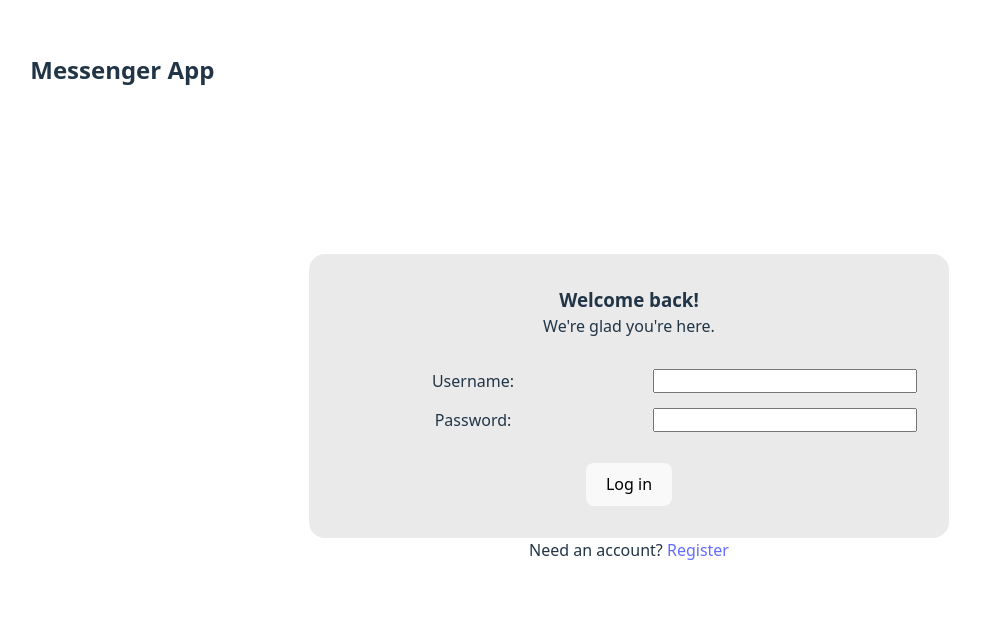
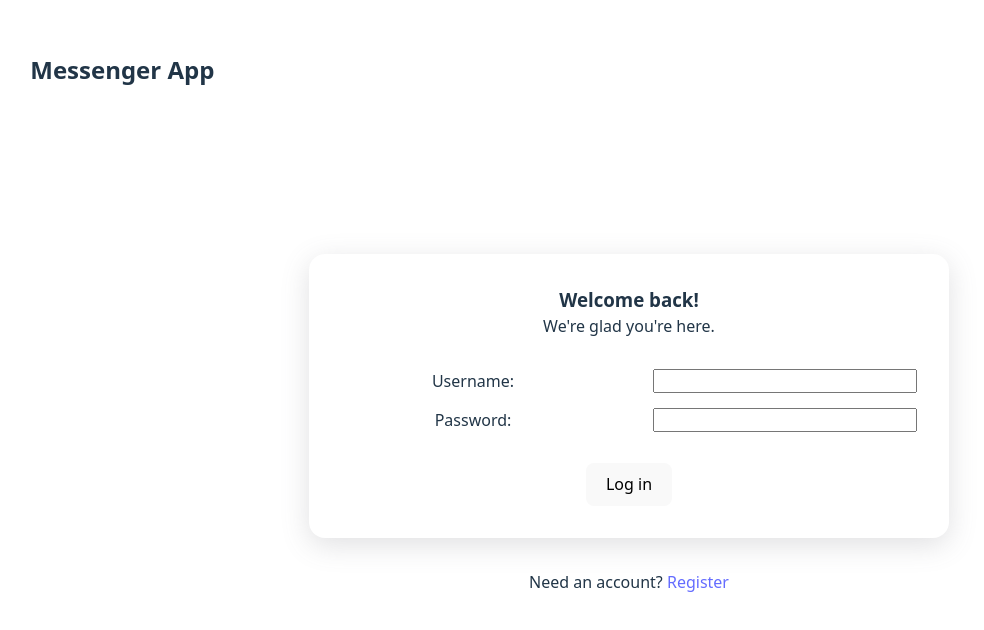
Before and after one commit to xzovy1/messenger, a React (Vite) app in the folder frontend/: page /auth/log-in in a window 1280 px wide. Shown: the top 630 px of the page, without its empty margins (11-995 px from the left). Built offline with nearby package versions, Linux system fonts and the light colour scheme.

Commit message:
change background to shadow for login and signup forms

```diff
--- a/frontend/src/Login.jsx
+++ b/frontend/src/Login.jsx
@@ -58,7 +58,7 @@ const Login = () => {
         </div>
         <button>Log in</button>
       </form>
-      <div>Need an account? <a href="/auth/sign-up">Register</a></div>
+      <div className={styles.footer}>Need an account? <a href="/auth/sign-up">Register</a></div>
     </>
   );
 };
--- a/frontend/src/Signup.jsx
+++ b/frontend/src/Signup.jsx
@@ -83,7 +83,7 @@ const Signup = () => {
 
         <button type="submit">Create</button>
       </form>
-      <div> <a href="/auth/log-in">Return to login</a></div>
+      <div className={styles.footer}> <a href="/auth/log-in">Return to login</a></div>
     </>
   );
 };
--- a/frontend/src/public/auth.module.css
+++ b/frontend/src/public/auth.module.css
@@ -11,7 +11,7 @@ form {
     width: 50%;
     margin: 0 auto;
     padding: 1rem;
-    background-color: #2f2f2f;
+    box-shadow: rgba(100, 100, 111, 0.2) 0px 7px 29px 0px;
     border-radius: 1em;
 }
 
@@ -23,6 +23,10 @@ form {
     display: grid;
     grid-template-columns: 1fr 1fr;
     gap: 1em;
+}
+
+.footer{
+    margin: 2em;
 }
 
 .info {
@@ -52,8 +56,6 @@ button {
 }
 
 @media (prefers-color-scheme: light) {
-   form{
-    background-color: #eaeaea;
-   }
+
 
 }
```
